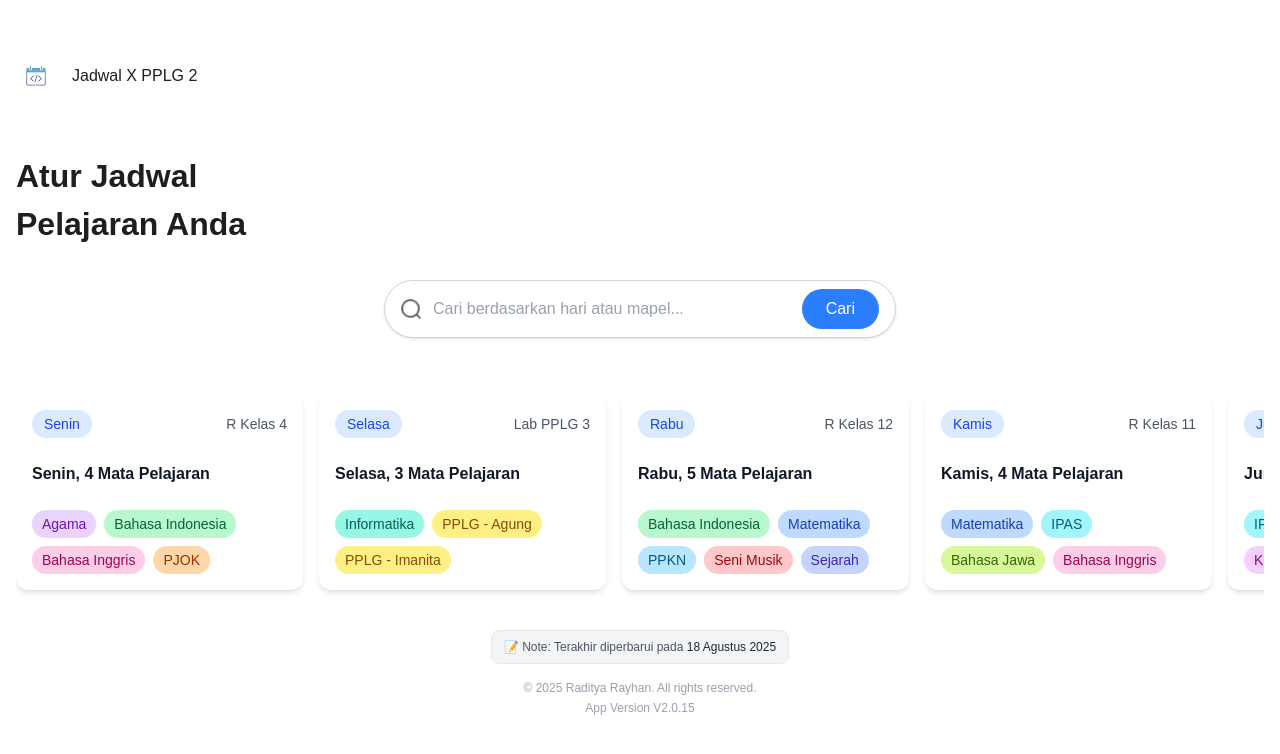
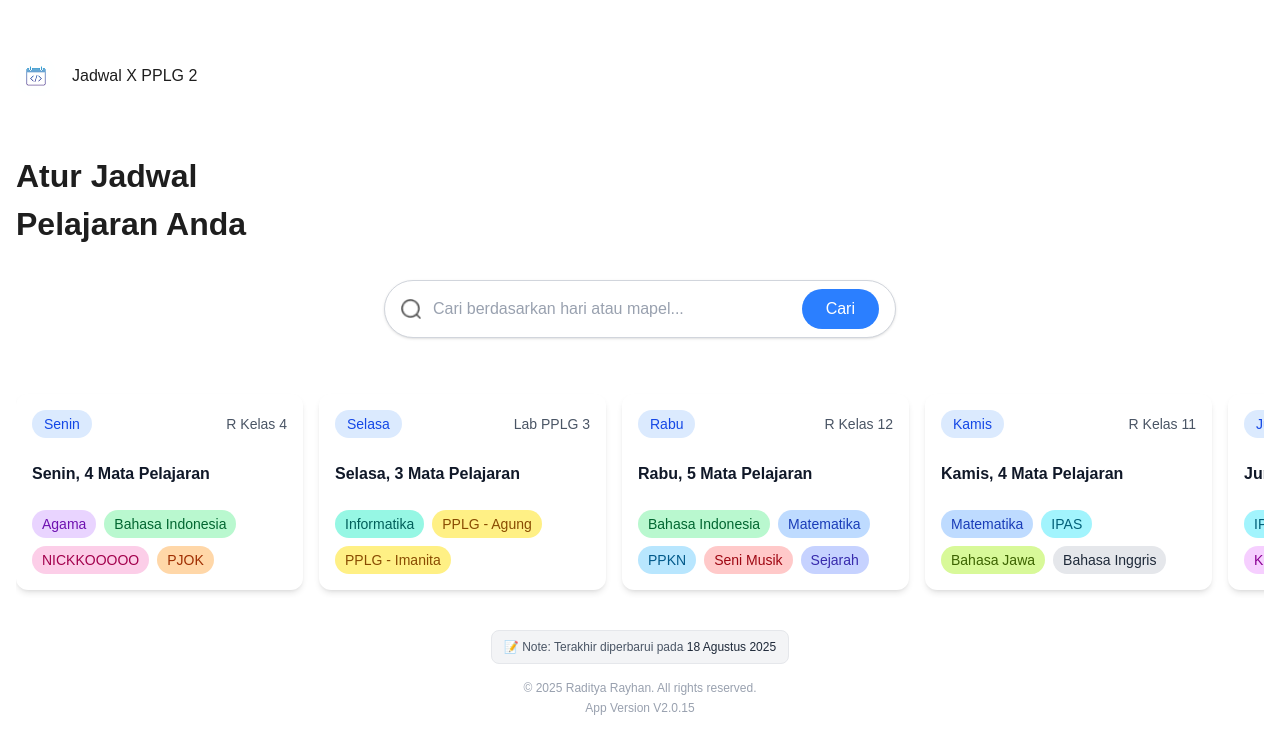
Before and after one commit to ReyyyGITHUB/JadwalPelajaran-App, a React (Vite) app: page / in a window 1280 px wide. Shown: the top 754 px of the page. Built offline with nearby package versions, Linux system fonts and the light colour scheme.

Commit message:
change bing > nicko

```diff
--- a/src/components/BadgeMapel.jsx
+++ b/src/components/BadgeMapel.jsx
@@ -1,7 +1,7 @@
 const mapelColors = {
   "Matematika": "bg-blue-200 text-blue-800",
   "Bahasa Indonesia": "bg-green-200 text-green-800",
-  "Bahasa Inggris": "bg-pink-200 text-pink-800",
+  "NICKKOOOOO": "bg-pink-200 text-pink-800",
   "Agama": "bg-purple-200 text-purple-800",
   "PJOK": "bg-orange-200 text-orange-800",
   "Informatika": "bg-teal-200 text-teal-800",
--- a/src/data/jadwalData.js
+++ b/src/data/jadwalData.js
@@ -6,7 +6,7 @@ const jadwalData = {
     jadwal: [
       { mapel: "Agama", jam: "08.30 - 10.00", guru: "Miftahul Maf'ulah, S.Ag" },
       { mapel: "Bahasa Indonesia", jam: "12.15 - 13.45", guru: "Kalim, S.Pd" },
-      { mapel: "Bahasa Inggris", jam: "10.15 - 11.45", guru: "Ever Nicolas, S.Pd" },
+      { mapel: "NICKKOOOOO", jam: "10.15 - 11.45", guru: "Ever Nicolas, S.Pd" },
       { mapel: "PJOK", jam: "14.00 - 15.30", guru: "Dani Eko Prasetiyo, S.Pd" },
     ],
   },
--- a/vite.config.js
+++ b/vite.config.js
@@ -1,36 +1,28 @@
-import { defineConfig } from 'vite'
-import react from '@vitejs/plugin-react'
-import tailwindcss from '@tailwindcss/vite'
-import { VitePWA } from 'vite-plugin-pwa'
+import { defineConfig } from "vite";
+import react from "@vitejs/plugin-react";
+import tailwindcss from "@tailwindcss/vite";
+import { VitePWA } from "vite-plugin-pwa";
 
 export default defineConfig({
-  base: "./",
+  base: "/",
   plugins: [
     react(),
     tailwindcss(),
     VitePWA({
-      registerType: 'autoUpdate',
+      registerType: "autoUpdate",
       manifest: {
-        name: 'Jamkos - Jadwal Pelajaran',
-        short_name: 'Jamkos',
-        description: 'Aplikasi jadwal pelajaran berbasis web-app',
-        theme_color: '#ffffff',
-        background_color: '#ffffff',
-        display: 'fullscreen',
-        start_url: './',
+        name: "Jamkos - Jadwal Pelajaran",
+        short_name: "Jamkos",
+        description: "Aplikasi jadwal pelajaran berbasis web-app",
+        theme_color: "#ffffff",
+        background_color: "#ffffff",
+        display: "fullscreen",
+        start_url: "./",
         icons: [
-          {
-            src: '/icons/jamkos192.png',
-            sizes: '192x192',
-            type: 'image/png',
-          },
-          {
-            src: '/icons/jamkos512.png',
-            sizes: '512x512',
-            type: 'image/png',
-          }
-        ]
-      }
-    })
+          { src: "/icons/jamkos192.png", sizes: "192x192", type: "image/png" },
+          { src: "/icons/jamkos512.png", sizes: "512x512", type: "image/png" },
+        ],
+      },
+    }),
   ],
-})
+});
```
Also changed, not shown: public/favicon.png (deleted).
